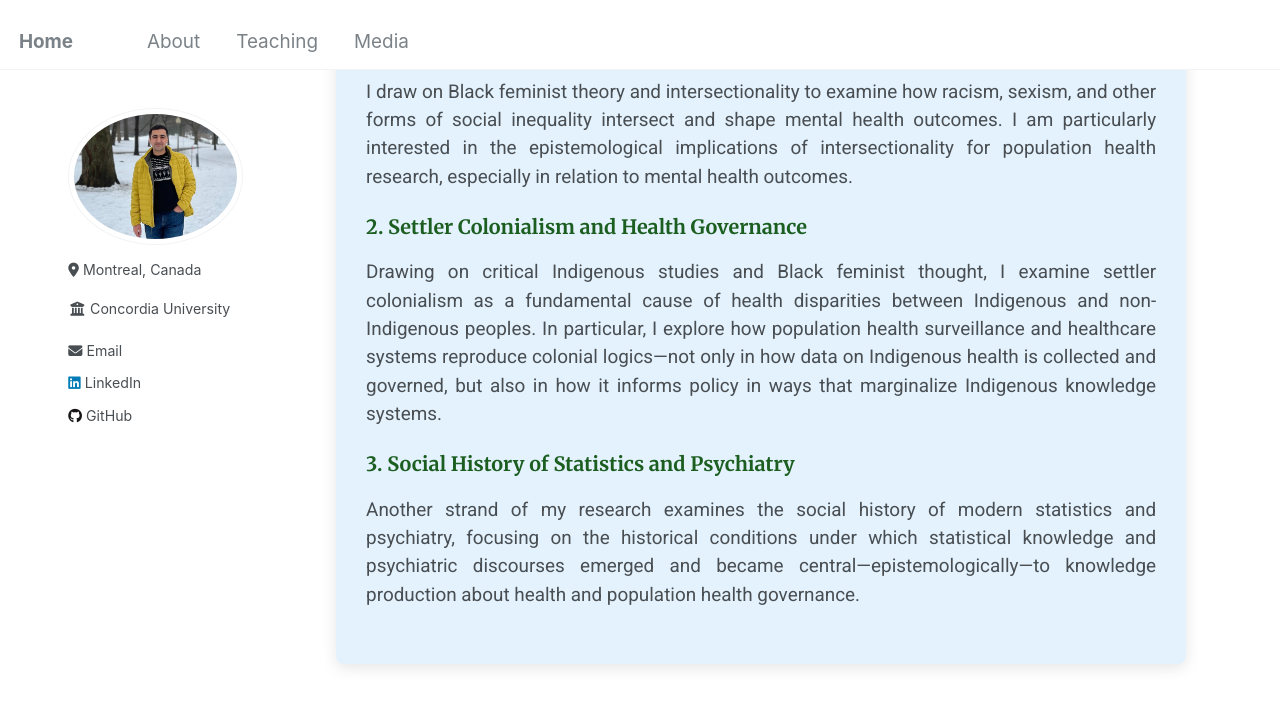
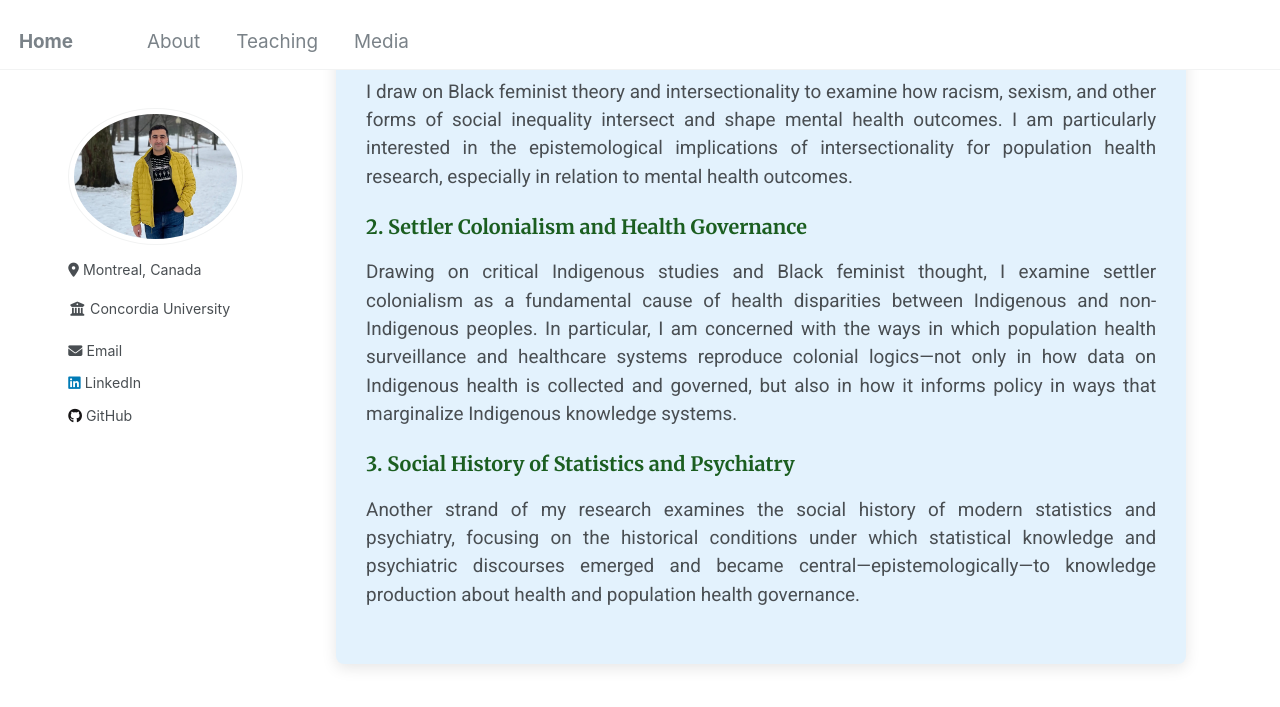
Before and after one commit to Mohsnmonji/mohsnmonji.github.io, a Jekyll site: the page built from about-me.md, in a window 1280 px wide and 900 px high, scrolled down 1187 px. Shown: the top 707 px of the window. Built offline with Jekyll 4.4.1, drawn with Linux system fonts in a browser that asks for light colours.

Commit message:
Update about-me.md

```diff
--- a/about-me.md
+++ b/about-me.md
@@ -87,7 +87,7 @@ author_profile: true
 
   <h4>2. Settler Colonialism and Health Governance</h4>
   <p>
-    Drawing on critical Indigenous studies and Black feminist thought, I examine settler colonialism as a fundamental cause of health disparities between Indigenous and non-Indigenous peoples. In particular, I explore how population health surveillance and healthcare systems reproduce colonial logics—not only in how data on Indigenous health is collected and governed, but also in how it informs policy in ways that marginalize Indigenous knowledge systems.
+    Drawing on critical Indigenous studies and Black feminist thought, I examine settler colonialism as a fundamental cause of health disparities between Indigenous and non-Indigenous peoples. In particular, I am concerned with the ways in which population health surveillance and healthcare systems reproduce colonial logics—not only in how data on Indigenous health is collected and governed, but also in how it informs policy in ways that marginalize Indigenous knowledge systems.
   </p>
 
   <h4>3. Social History of Statistics and Psychiatry</h4>
```
